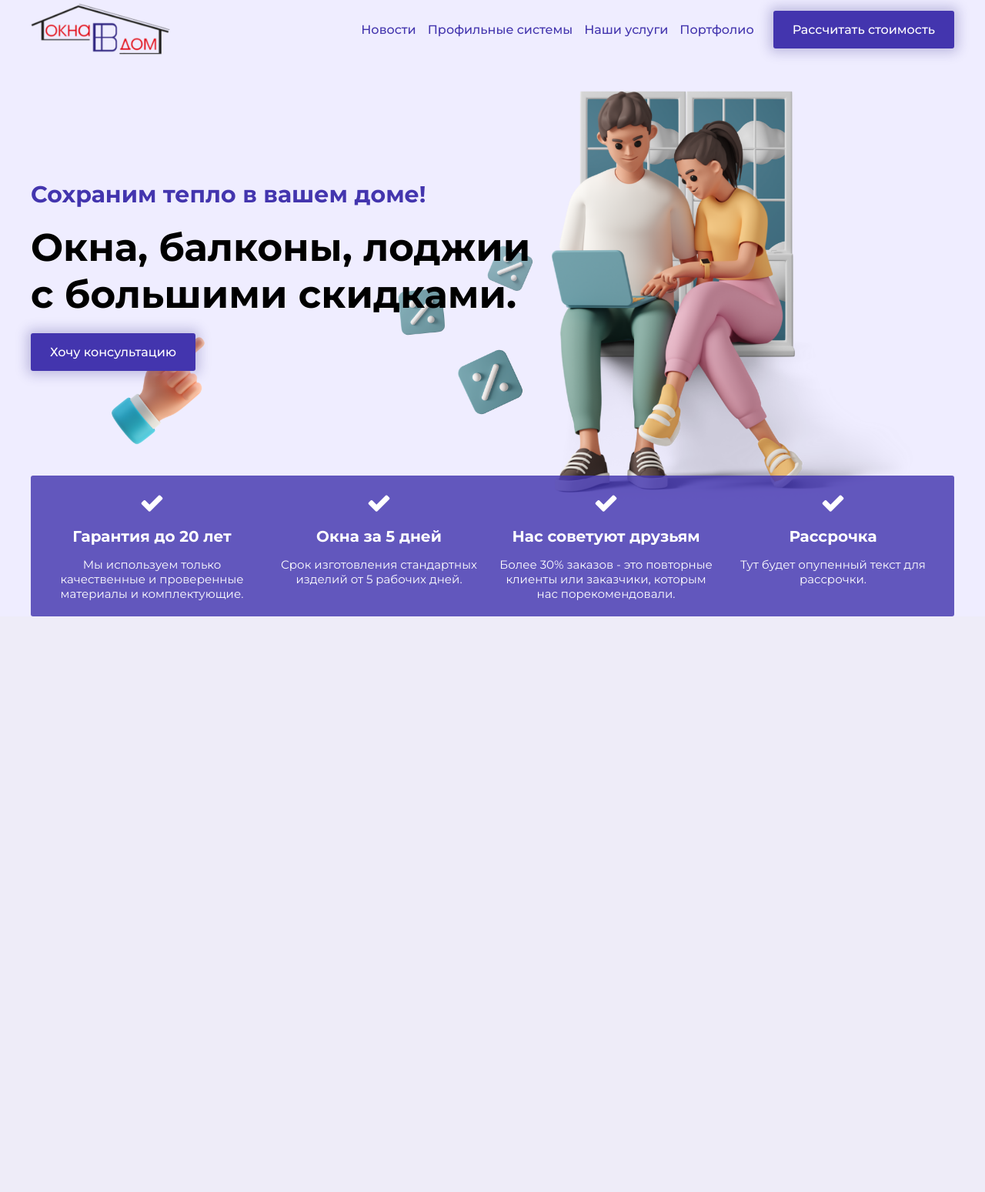
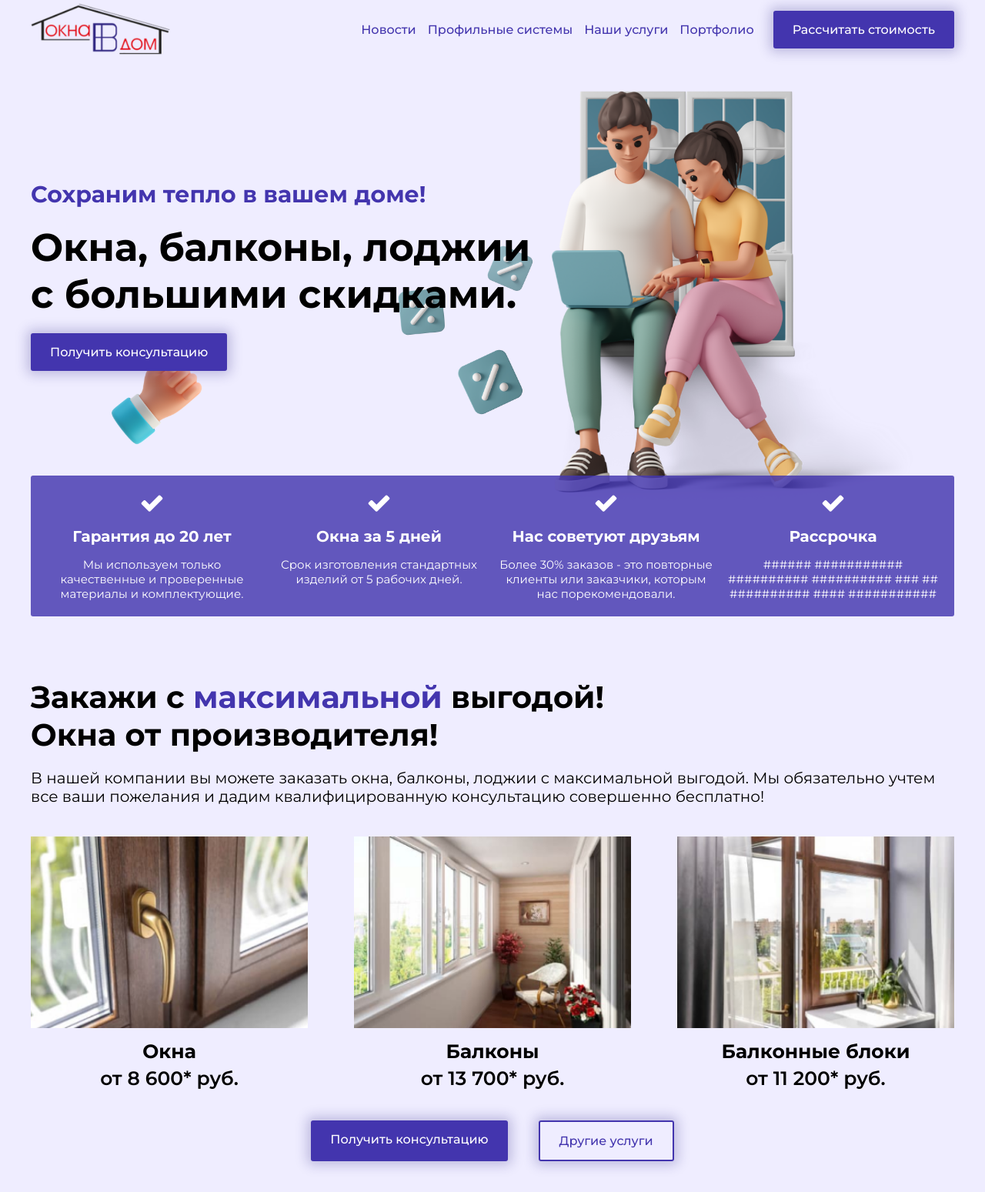
Before and after one commit to N-REY25/okna-v-dom_website, a PHP site: page / in a window 1280 px wide. Shown: the part 60-1609 px from the top of the page at 77% size. Before the commit the page ends 861 px from the top, so only its background shows below. Run offline with PHP 8.4, Linux system fonts and the light colour scheme.

Commit message:
Gerasimov Andrey

```diff
--- a/css/style.css
+++ b/css/style.css
@@ -217,6 +217,108 @@ header {
     font-size: 15px;
 }
 
+/* Примерные цены */
+.price_section {
+    display: flex;
+    justify-content: center;
+    margin-top: 80px;
+}
+
+.price {
+    display: flex;
+    flex-direction: column;
+}
+
+.pr_h2 {
+    font-size: 40px;
+    margin-bottom: 20px;
+}
+
+.prh2_style {
+    color: #4335ae;
+}
+
+.pr_p {
+    font-size: 20px;
+}
+
+.pr_items {
+    display: flex;
+    justify-content: space-between;
+    margin-top: 40px;
+}
+
+.pr_item {
+    width: 360px;
+    display: flex;
+    flex-direction: column;
+    align-items: center;
+}
+
+.pri_img {
+    width: 100%;
+    margin-bottom: 15px;
+}
+
+.pri_h3 {
+    font-size: 25px;
+    margin-bottom: 5px;
+}
+
+.pri_p {
+    font-size: 25px;
+    font-weight: 600;
+}
+
+.pr_button {
+    display: flex;
+    justify-content: center;
+    margin-top: 40px;
+    margin-bottom: 40px;
+}
+
+.prb_a_cons {
+    text-decoration: none;
+    background-color: #4335ae;
+    box-shadow: 0px 0px 15px 5px #31278340;
+    color: #fff;
+    font-weight: 500;
+    border-radius: 3px;
+    padding-top: 15px;
+    padding-left: 25px;
+    padding-right: 25px;
+    padding-bottom: 15px;
+    margin-right: 20px;
+    transition: 0.3s;
+}
+
+.prb_a_cons:hover {
+    background-color: #312783;
+}
+
+.prb_a_serv {
+    text-decoration: none;
+    border-width: 2px;
+    border-style: solid;
+    border-color: #4335ae;
+    box-shadow: 0px 0px 15px 5px #31278340;
+    color: #4335ae;
+    font-weight: 500;
+    border-radius: 3px;
+    padding-top: 15px;
+    padding-left: 25px;
+    padding-right: 25px;
+    padding-bottom: 15px;
+    margin-left: 20px;
+    transition: 0.3s;
+}
+
+.prb_a_serv:hover {
+    border-color: #312783;
+    background-color: #312783;
+    color: #fff;
+}
+
 /* Адаптив */
 
 @media screen and (max-width:768px) {
@@ -247,6 +349,15 @@ header {
         padding-bottom: 10px;
         margin-top: 5px;
         margin-bottom: 5px;
+    }
+
+    .pr_items {
+        flex-direction: column;
+    }
+
+    .pr_item {
+        width: auto;
+        margin: 20px;
     }
 }
 
@@ -280,6 +391,15 @@ header {
         width: 100%;
         margin-top: 20px;
     }
+
+    .advantages {
+        flex-direction: column;
+    }
+
+    .a_item {
+        text-align: left;
+        align-items: flex-start;
+    }
 }
 
 @media screen and (max-width:320px) {
--- a/index.php
+++ b/index.php
@@ -48,7 +48,7 @@
                 <div class="welcome">
                     <p class="w_p">Сохраним тепло в вашем доме!</p>
                     <h1 class="w_h1">Окна, балконы, лоджии с большими скидками.</h1>
-                    <a class="w_a" href="#">Хочу консультацию</a>
+                    <a class="w_a" href="#">Получить консультацию</a>
                     <img class="w_img" src="img/welcome_2.png" alt="welcome_2">
                 </div>
             </div>
@@ -74,15 +74,37 @@
                     <div class="a_item">
                         <i class="fa fa-check fa-fw fa-2x" aria-hidden="true"></i>
                         <h2 class="ai_h2">Рассрочка</h2>
-                        <p class="ai_p">Тут будет опупенный текст для рассрочки.</p>
+                        <p class="ai_p">###### ########### ########## ########## ### ## ########## #### ###########</p>
                     </div>
                 </div>
             </div>
         </section>
-        <section>
+        <section class="price_section">
             <div class="wrapper">
-                <div>
-
+                <div class="price">
+                    <h2 class="pr_h2">Закажи с <span class="prh2_style">максимальной</span> выгодой!</br>Окна от производителя!</h2>
+                    <p class="pr_p">В нашей компании вы можете заказать окна, балконы, лоджии с максимальной выгодой. Мы обязательно учтем все ваши пожелания и дадим квалифицированную консультацию совершенно бесплатно!</p>
+                    <div class="pr_items">
+                        <div class="pr_item">
+                            <img class="pri_img" src="img/price.png" alt="Окна для цены">
+                            <h3 class="pri_h3">Окна</h3>
+                            <p class="pri_p">от 8 600* руб.</p>
+                        </div>
+                        <div class="pr_item">
+                            <img class="pri_img" src="img/price_2.png" alt="Балконы для цены">
+                            <h3 class="pri_h3">Балконы</h3>
+                            <p class="pri_p">от 13 700* руб.</p>
+                        </div>
+                        <div class="pr_item">
+                            <img class="pri_img" src="img/price_3.png" alt="Балконные блоки для цены">
+                            <h3 class="pri_h3">Балконные блоки</h3>
+                            <p class="pri_p">от 11 200* руб.</p>
+                        </div>
+                    </div>
+                    <div class="pr_button">
+                        <a class="prb_a_cons" href="#">Получить консультацию</a>
+                        <a class="prb_a_serv" href="#">Другие услуги</a>
+                    </div>
                 </div>
             </div>
         </section>
```
Also changed, not shown: img/price.png (added), img/price_2.png (added), img/price_3.png (added).
